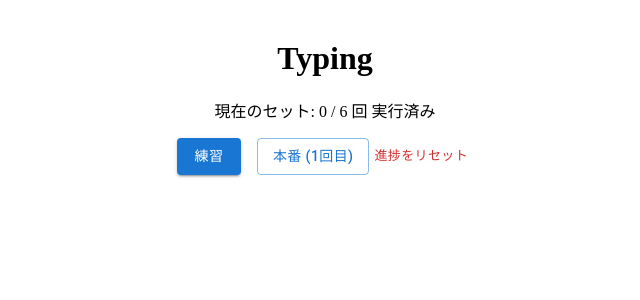
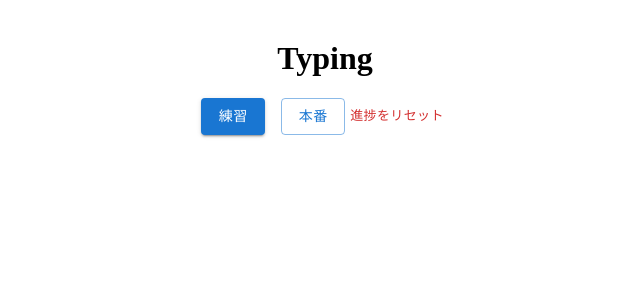
Before and after one commit to CityLightSoup/TypingTest, a React (Create React App) app: page / in a window 1280 px wide. Shown: the top 300 px of the page, without its empty margins (315-955 px from the left). Built offline with nearby package versions, Linux system fonts and the light colour scheme.

Commit message:
feat: 使う方微修正

```diff
--- a/src/Components/Home.jsx
+++ b/src/Components/Home.jsx
@@ -1,8 +1,8 @@
-import React, { useState, useEffect, useRef } from 'react';
-import { useLocation, useNavigate } from 'react-router-dom';
-import Button from '@mui/material/Button';
-import { generatePermutations, shuffleArray } from '../utils/Helpers.js';
-import { Countdown } from './Countdown.jsx';
+import React, { useState, useEffect, useRef } from "react";
+import { useLocation, useNavigate } from "react-router-dom";
+import Button from "@mui/material/Button";
+import { generatePermutations, shuffleArray } from "../utils/Helpers.js";
+import { Countdown } from "./Countdown.jsx";
 
 // 2. 定数とデータをインポート
 import {
@@ -11,8 +11,8 @@ import {
   CURRENT_SESSION_KEY,
   PERMUTATION_SET_KEY2,
   CURRENT_SESSION_KEY2,
-  TOTAL_PERMUTATIONS
-} from '../constants/TypingConstans.js'
+  TOTAL_PERMUTATIONS,
+} from "../constants/TypingConstans.js";
 
 // ------------------- Home.jsx -------------------
 // ホーム画面のコンポーネント
@@ -22,7 +22,9 @@ export const Home = () => {
 
   useEffect(() => {
     const savedSet = localStorage.getItem(PERMUTATION_SET_KEY);
-    const remainingCount = savedSet ? JSON.parse(savedSet).length : TOTAL_PERMUTATIONS;
+    const remainingCount = savedSet
+      ? JSON.parse(savedSet).length
+      : TOTAL_PERMUTATIONS;
     setCompletedInSet(TOTAL_PERMUTATIONS - remainingCount);
   }, []);
 
@@ -32,7 +34,9 @@ export const Home = () => {
 
   const handleTypingStart = () => {
     //サウンド用
-    let permutationSet = JSON.parse(localStorage.getItem(PERMUTATION_SET_KEY) || '[]');
+    let permutationSet = JSON.parse(
+      localStorage.getItem(PERMUTATION_SET_KEY) || "[]"
+    );
     if (permutationSet.length === 0) {
       // generatePermutations と shuffleArray を使う。サウンド用
       const roundIndexes = Array.from(Array(allTypingStrings.length).keys());
@@ -45,8 +49,10 @@ export const Home = () => {
     localStorage.setItem(CURRENT_SESSION_KEY, JSON.stringify(currentSession));
 
     //文章用
-    let permutationSet2 = JSON.parse(localStorage.getItem(PERMUTATION_SET_KEY2) || '[]');
-    if( permutationSet2.length === 0) {
+    let permutationSet2 = JSON.parse(
+      localStorage.getItem(PERMUTATION_SET_KEY2) || "[]"
+    );
+    if (permutationSet2.length === 0) {
       const roundIndexes2 = Array.from(Array(allTypingStrings.length).keys());
       const newPermutations2 = generatePermutations(roundIndexes2);
       permutationSet2 = shuffleArray(newPermutations2);
@@ -55,7 +61,7 @@ export const Home = () => {
     const currentSession2 = permutationSet2.pop();
     localStorage.setItem(PERMUTATION_SET_KEY2, JSON.stringify(permutationSet2));
     localStorage.setItem(CURRENT_SESSION_KEY2, JSON.stringify(currentSession2));
-    currentSession.forEach(num => {
+    currentSession.forEach((num) => {
       console.log(num);
     });
 
@@ -64,8 +70,8 @@ export const Home = () => {
         roundIndex: currentSession[0],
         roundIndex2: currentSession2[0],
         roundInSession: 0,
-            sessionResults: [] // 結果を蓄積する配列
-        }
+        sessionResults: [], // 結果を蓄積する配列
+      },
     });
   };
 
@@ -81,12 +87,19 @@ export const Home = () => {
   return (
     <div style={{ textAlign: "center", marginTop: 40 }}>
       <h1>Typing</h1>
-      <p>現在のセット: {completedInSet} / {TOTAL_PERMUTATIONS} 回 実行済み</p>
-      <Button variant="contained" onClick={handlePractice} style={{ marginRight: '1rem' }}>
+      {/* <p>
+        現在のセット: {completedInSet} / {TOTAL_PERMUTATIONS} 回 実行済み
+      </p> */}
+      <Button
+        variant="contained"
+        onClick={handlePractice}
+        style={{ marginRight: "1rem" }}
+      >
         練習
       </Button>
       <Button variant="outlined" onClick={handleTypingStart}>
-        本番 ({completedInSet + 1}回目)
+        {/* 本番 ({completedInSet + 1}回目) */}
+        本番
       </Button>
       <Button variant="text" color="error" onClick={handleReset} size="small">
         進捗をリセット
```
Lines whose indentation alone changed are shown as unchanged.
